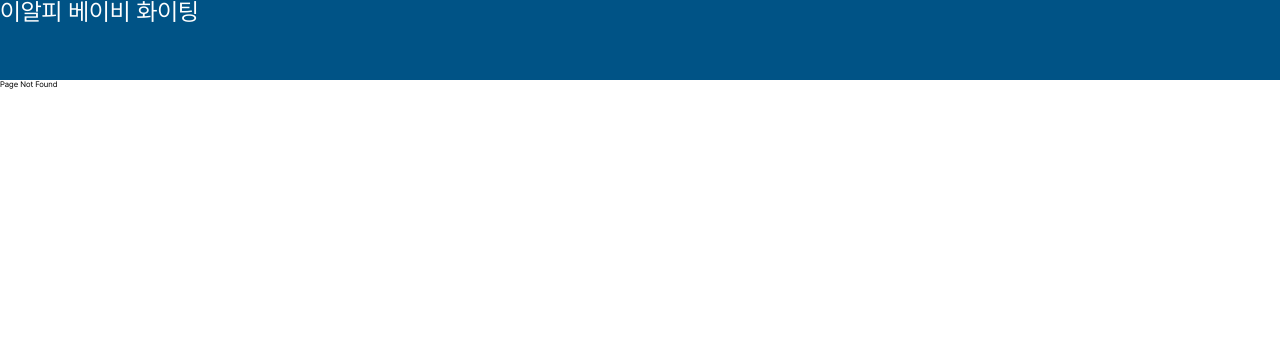
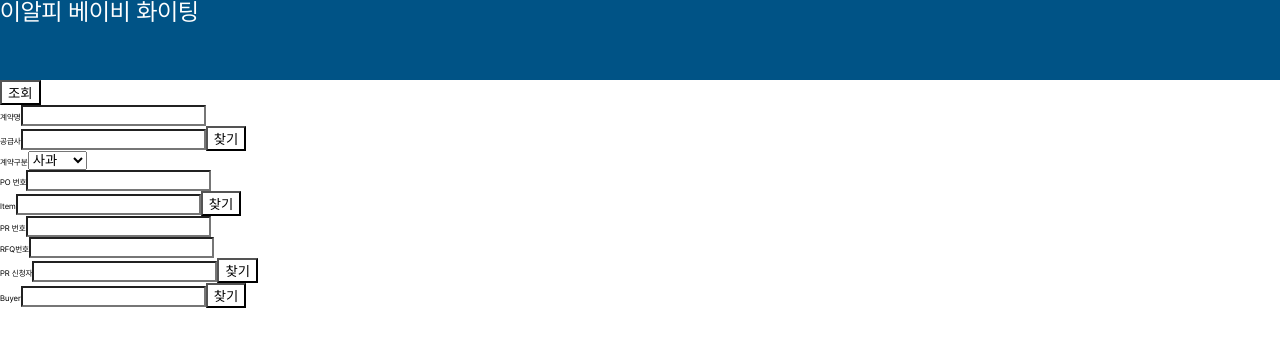
Before and after one commit to shji023/Client, a React (Create React App) app: page /selectPoList in a window 1280 px wide. Before the commit this address had no page. Shown: the top 346 px of the page. Built offline with nearby package versions, Linux system fonts and the light colour scheme.

Commit message:
feat: eslint 삭제 및 po조회 값 담기

```diff
--- a/package.json
+++ b/package.json
@@ -22,12 +22,6 @@
     "test": "react-scripts test",
     "eject": "react-scripts eject"
   },
-  "eslintConfig": {
-    "extends": [
-      "react-app",
-      "react-app/jest"
-    ]
-  },
   "browserslist": {
     "production": [
       ">0.2%",
--- a/src/App.jsx
+++ b/src/App.jsx
@@ -3,6 +3,7 @@ import "assets/fonts/font.css";
 import { GlobalStyle } from "assets/styles/GlobalStyles";
 import Navbar from "components/common/Navbar";
 import Home from "pages/Home";
+import SelectPoList from "pages/SelectPoList";
 import React from "react";
 import { BrowserRouter, Route, Routes } from "react-router-dom";
 function App() {
@@ -13,6 +14,7 @@ function App() {
       <BrowserRouter>
         <Routes>
           <Route path="/" element={<Home />} />
+          <Route path="/selectPoList" element={<SelectPoList />} />
           <Route path="/*" element={<p>Page Not Found</p>} />
         </Routes>
       </BrowserRouter>
--- /dev/null
+++ b/src/apis/axios.js
@@ -0,0 +1,5 @@
+import axios from "axios";
+
+export const serverAxios = axios.create({
+  baseURL: "",
+});
--- a/src/assets/styles/GlobalStyles.js
+++ b/src/assets/styles/GlobalStyles.js
@@ -22,8 +22,8 @@ export const GlobalStyle = createGlobalStyle`
   }
   input, button {
     background-color: transparent;
-    border: none;
-    outline: none;
+    // border: none;
+    // outline: none;
   }
   h1, h2, h3, h4, h5, h6{
     font-family:'Maven Pro', sans-serif;
--- /dev/null
+++ b/src/components/common/Input.jsx
@@ -0,0 +1,16 @@
+import React from "react";
+
+function Input({ id, inputLabel, handlePoCondition, inputValue }) {
+  return (
+    <div>
+      <label htmlFor={id}>{inputLabel}</label>
+      <input
+        type="text"
+        id={id}
+        value={inputValue}
+        onChange={(e) => handlePoCondition(id, e.target.value)}/>
+    </div>
+  );
+}
+
+export default Input;
--- /dev/null
+++ b/src/components/common/InputSearch.jsx
@@ -0,0 +1,17 @@
+import React from "react";
+
+function InputSearch({ id, inputLabel, handlePoCondition, inputValue }) {
+  return (
+    <div>
+      <label htmlFor={id}>{inputLabel}</label>
+      <input
+        type="text"
+        id={id}
+        value={inputValue}
+        onChange={(e) => handlePoCondition(id, e.target.value)}/>
+        <button>찾기</button>
+    </div>
+  );
+}
+
+export default InputSearch;
--- /dev/null
+++ b/src/components/common/InputSelect.jsx
@@ -0,0 +1,21 @@
+import React from "react";
+
+function Input({ id, inputLabel, handlePoCondition, inputValue, lov }) {
+  return (
+    <div>
+      <label htmlFor={id}>{inputLabel}</label>
+      <select id={id} onChange={(e) => handlePoCondition(id, e.target.value)}>
+        {lov.map((option) => (
+          <option
+            key={option.value}
+            value={option.value}
+          >
+            {option.name}
+          </option>
+        ))}
+      </select>
+    </div>
+  );
+}
+
+export default Input;
--- /dev/null
+++ b/src/pages/SelectPoList.jsx
@@ -0,0 +1,73 @@
+import Input from "components/common/Input";
+import InputSearch from "components/common/InputSearch";
+import InputSelect from "components/common/InputSelect";
+import React,{ useState } from "react";
+import { useEffect } from "react";
+
+function SelectPoList() {
+  const [poCondition, setPoCondition] = useState({
+    contractName:'',
+    suplier:'',
+    poGroup:'',
+    poNum:'',
+    item:'',
+    prNum:'',
+    rfqNum:'',
+    prRequestor:'',
+    buyer:'',
+  })
+  const [poGroupLov, setPoGroupLov] = useState([
+    { value: "apple", name: "사과" },
+	  { value: "banana", name: "바나나" },
+	  { value: "orange", name: "오렌지" },
+  ]);
+  const [poApprove, setPoApprove] = useState([]);
+  const [saso, setSaso] = useState([]);
+  const [poType, setPoType] = useState([]);
+
+  const handlePoCondition=(key, value)=>{
+    console.log(key);
+    const tempPoCondition={...poCondition};
+    tempPoCondition[key] = value;
+    setPoCondition(tempPoCondition);
+  }
+  const selectPoList=()=>{
+    // 조건들 넣어서 조회 버튼 클릭
+    console.log(poCondition);
+  }
+  const getLov = async () => {
+    if (skillState?.id) {
+      const data = await getSkillTagList(skillState?.id);
+
+      data && setTagList(data);
+      setTagList(data);
+    }
+  };
+  // useEffect(()=>{
+  //   console.log(poCondition);
+  // },[poCondition]);
+  return (
+    <section>
+      <div>
+        <button onClick={selectPoList}>조회</button>
+      </div>
+      <div>
+        <Input id="contractName" inputLabel="계약명" handlePoCondition={handlePoCondition} inputValue={poCondition.contractName}/>
+        <InputSearch id="suplier" inputLabel="공급사" handlePoCondition={handlePoCondition} inputValue={poCondition.suplier}/>
+        <InputSelect id="poGroup" inputLabel="계약구분"  handlePoCondition={handlePoCondition} inputValue={poCondition.poGroup} lov={poGroupLov}/>
+        {/* <InputSelect id="poApprove" inputLabel="PO 승인" />*/}
+        <Input id="poNum" inputLabel="PO 번호" handlePoCondition={handlePoCondition} inputValue={poCondition.poNum} />
+        <InputSearch id="item" inputLabel="Item" handlePoCondition={handlePoCondition} inputValue={poCondition.item} />
+        <Input id="prNum" inputLabel="PR 번호" handlePoCondition={handlePoCondition} inputValue={poCondition.prNum}/>
+        <Input id="rfqNum" inputLabel="RFQ번호" handlePoCondition={handlePoCondition} inputValue={poCondition.rfqNum}/>
+        {/* <InputSelect id="saso" inputLabel="사소" /> */}
+        <InputSearch id="prRequestor" inputLabel="PR 신청자" handlePoCondition={handlePoCondition} inputValue={poCondition.prRequestor}/>
+        <InputSearch id="buyer" inputLabel="Buyer" handlePoCondition={handlePoCondition} inputValue={poCondition.buyer}/>
+        {/* <InputSelect id="poType" inputLabel="Type" /> */}
+      </div>
+
+    </section>
+  );
+}
+
+export default SelectPoList;
```
Also changed, not shown: src/apis/po.api.js (added, +32 -0 lines), .eslintrc.js (deleted).
